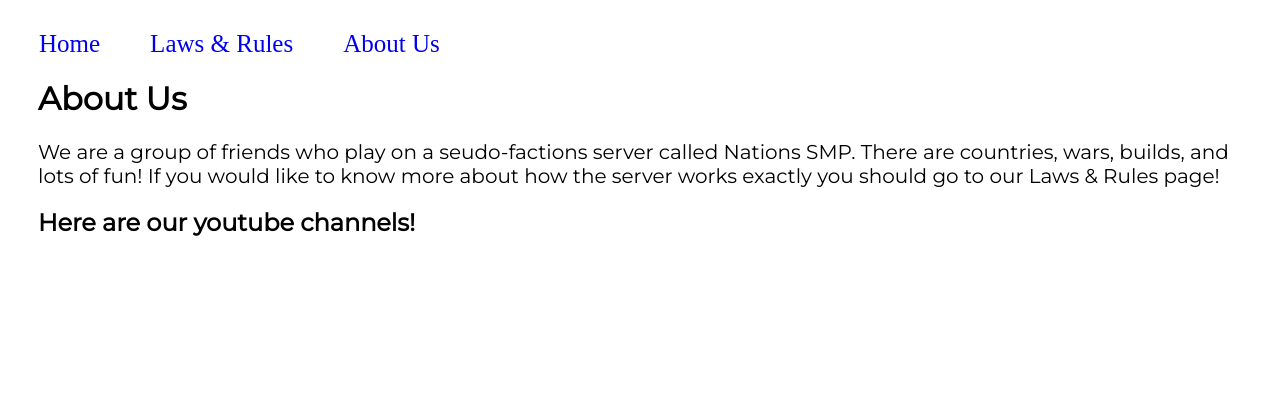
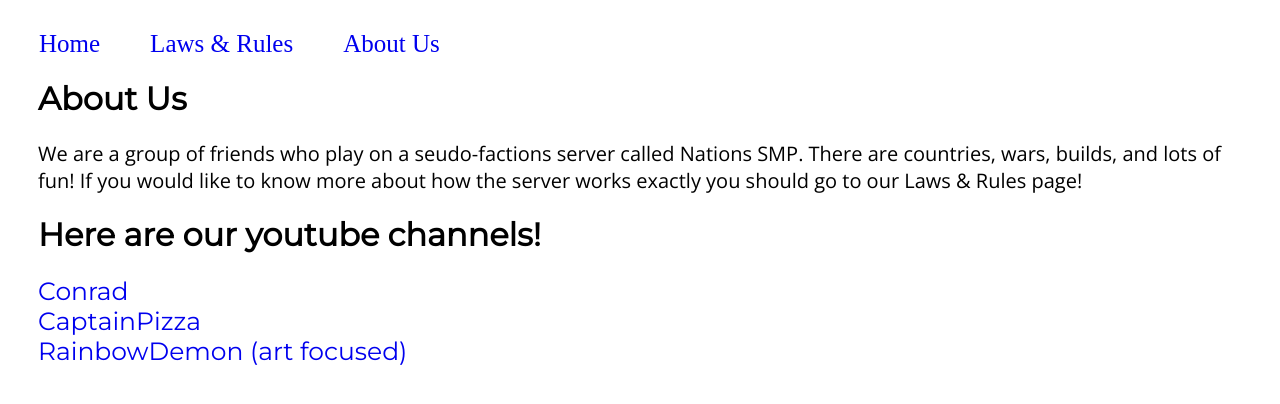
Before and after one commit to ckuzmick/nations-smp-v1, a Gatsby site: page /about in a window 1280 px wide. Built offline with nearby package versions, Linux system fonts and the light colour scheme; Gatsby itself is replaced by a stand-in of ours.

Commit message:
yipee ki yay

```diff
--- a/package.json
+++ b/package.json
@@ -8,6 +8,7 @@
     "@fontsource/benne": "^4.2.1",
     "@fontsource/crimson-text": "^4.2.1",
     "@fontsource/montserrat": "^4.2.1",
+    "@fontsource/open-sans": "^4.2.1",
     "@fontsource/ubuntu": "^4.2.1",
     "gatsby": "^2.32.3",
     "gatsby-image": "^2.11.0",
--- a/src/pages/about.js
+++ b/src/pages/about.js
@@ -1,6 +1,8 @@
 import React from "react"
 import NavBar from "../components/layout/nav-bar.js"
 import "@fontsource/montserrat"
+import "@fontsource/open-sans"
+import { link } from "gatsby"
 
 const About = () => (
   <div style={{
@@ -13,15 +15,22 @@ const About = () => (
     }}
     >About Us</h1>
     <p style={{
-      fontFamily: "Montserrat",
+      fontFamily: "Open Sans",
       fontSize: "20px"
     }}
 
     >We are a group of friends who play on a seudo-factions server called Nations SMP. There are countries, wars, builds, and lots of fun! If you would like to know more about how the server works exactly you should go to our Laws & Rules page!</p>
-    <h2 style={{
+    <h1 style={{
       fontFamily: "Montserrat"
     }}
-    >Here are our youtube channels!</h2>
+    >Here are our youtube channels!</h1>
+
+    <a href="https://www.youtube.com/channel/UCydKVYuJdCjh49fF3wORIew" style={{ fontFamily: "Montserrat", fontSize: "25px", textDecoration: "none"}}>Conrad</a>
+    <br />
+    <a href="https://youtube.com/channel/UCTXFov7TGtTV4gxOwIUn0OA" style={{ fontFamily: "Montserrat", fontSize: "25px", textDecoration: "none"}}>CaptainPizza</a>
+    <br />
+    <a href="https://www.youtube.com/channel/UCDgfCToFkxIXfplarUVLH2Q" style={{ fontFamily: "Montserrat", fontSize: "25px", textDecoration: "none"}}>RainbowDemon (art focused)</a>
+
   </div>
 )
 
```
Also changed, not shown: 1 other file.
